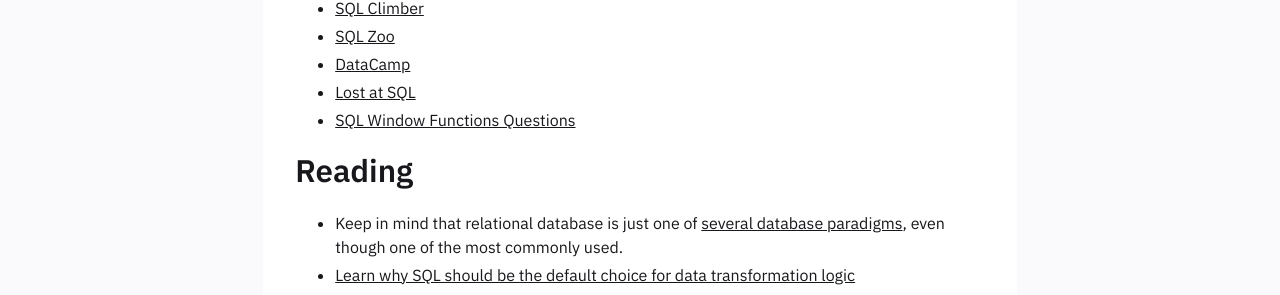
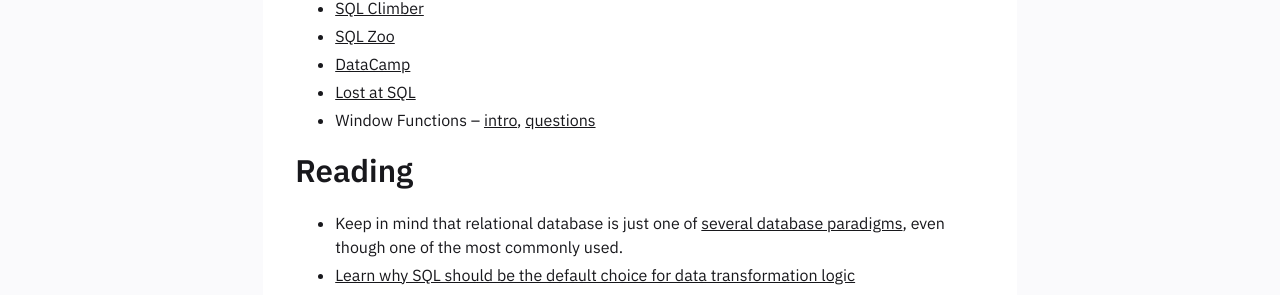
Before and after one commit to one-data-cookie/one-data-cookie.github.io, a Jekyll site: the page built from _notes/data-coding/Learn SQL.md, in a window 1280 px wide. Shown: the part 319-614 px from the top of the page. Built offline with Jekyll 4.4.1, drawn with Linux system fonts in a browser that asks for light colours; some of the changed text lies outside the part shown.

Commit message:
sync notes and files as of 2023/08/21 18:03:07 UTC

```diff
--- a/_notes/data-coding/Learn SQL.md
+++ b/_notes/data-coding/Learn SQL.md
@@ -14,7 +14,7 @@
 - [SQL Zoo](https://sqlzoo.net/wiki/SQL_Tutorial)
 - [DataCamp](https://campus.datacamp.com/courses/introduction-to-sql/)
 - [Lost at SQL](https://lost-at-sql.therobinlord.com/)
-- [SQL Window Functions Questions](http://www.windowfunctions.com/)
+- Window Functions – [intro](https://www.freecodecamp.org/news/window-functions-in-sql/), [questions](http://www.windowfunctions.com/)
 
 ## Reading
 - Keep in mind that relational database is just one of [several database paradigms](https://www.youtube.com/watch?v=W2Z7fbCLSTw), even though one of the most commonly used.
```
Also changed, not shown: other parts of _notes/data-coding/Learn SQL.md (+1 -1 lines).
